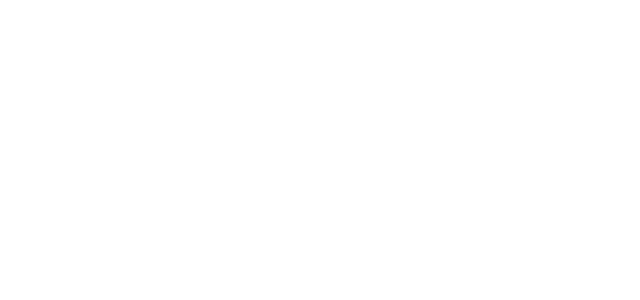
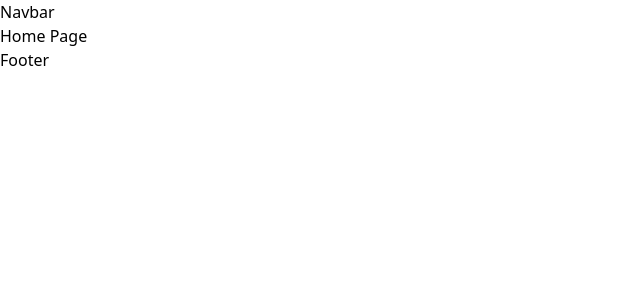
Before and after one commit to giosurmanidze/developers-forum-client, a Vue app: page / in a window 1280 px wide. Before the commit this address had no page. Shown: the top 300 px of the page, without its empty margins (0-640 px from the left). Built offline with nearby package versions, Linux system fonts and the light colour scheme.

Commit message:
feat/main layout component

```diff
--- a/src/App.vue
+++ b/src/App.vue
@@ -1,7 +1,7 @@
 <script setup lang="ts">
-import HelloWorld from './components/HelloWorld.vue'
+import MainLayout from './components/MainLayout.vue';
 </script>
 
 <template>
-  <RouterView />
+  <main-layout />
 </template>
--- a/src/components/HelloWorld.vue
+++ /dev/null
@@ -1,11 +0,0 @@
-<script setup lang="ts">
-
-defineProps<{ msg: string }>()
-
-</script>
-
-<template>
-  <h1 class="text-3xl font-bold underline">
-    Hello world!
-  </h1>
-</template>
--- /dev/null
+++ b/src/components/MainLayout.vue
@@ -0,0 +1,11 @@
+<script setup lang="ts">
+import { RouterView } from 'vue-router';
+</script>
+
+<template>
+    <div>
+        <h1>Navbar</h1>
+        <router-view />
+        <h1>Footer</h1>
+    </div>
+</template>
--- /dev/null
+++ b/src/pages/HomePage.vue
@@ -0,0 +1,3 @@
+<template>
+    Home Page
+</template>
--- a/src/router/index.ts
+++ b/src/router/index.ts
@@ -1,13 +1,13 @@
 import { createRouter, createWebHistory } from 'vue-router'
-import HelloWorld from "../components/HelloWorld.vue";
+import HomePage from '../pages/HomePage.vue'
 
 const router = createRouter({
     history: createWebHistory(import.meta.env.BASE_URL),
     routes: [
         {
-            path: '/home',
+            path: '/',
             name: 'home',
-            component: HelloWorld,
+            component: HomePage,
           },
     ]});
 
```
